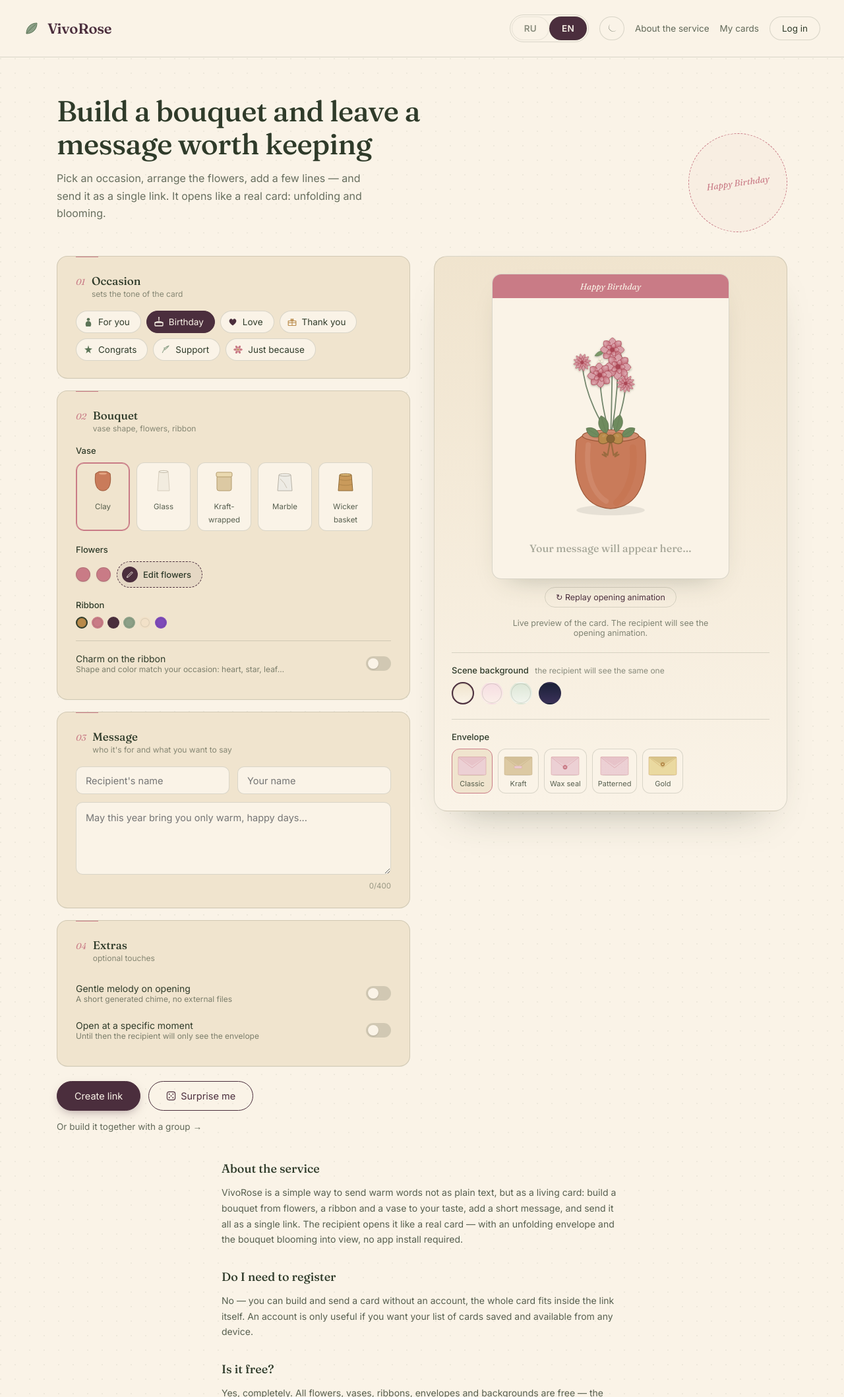
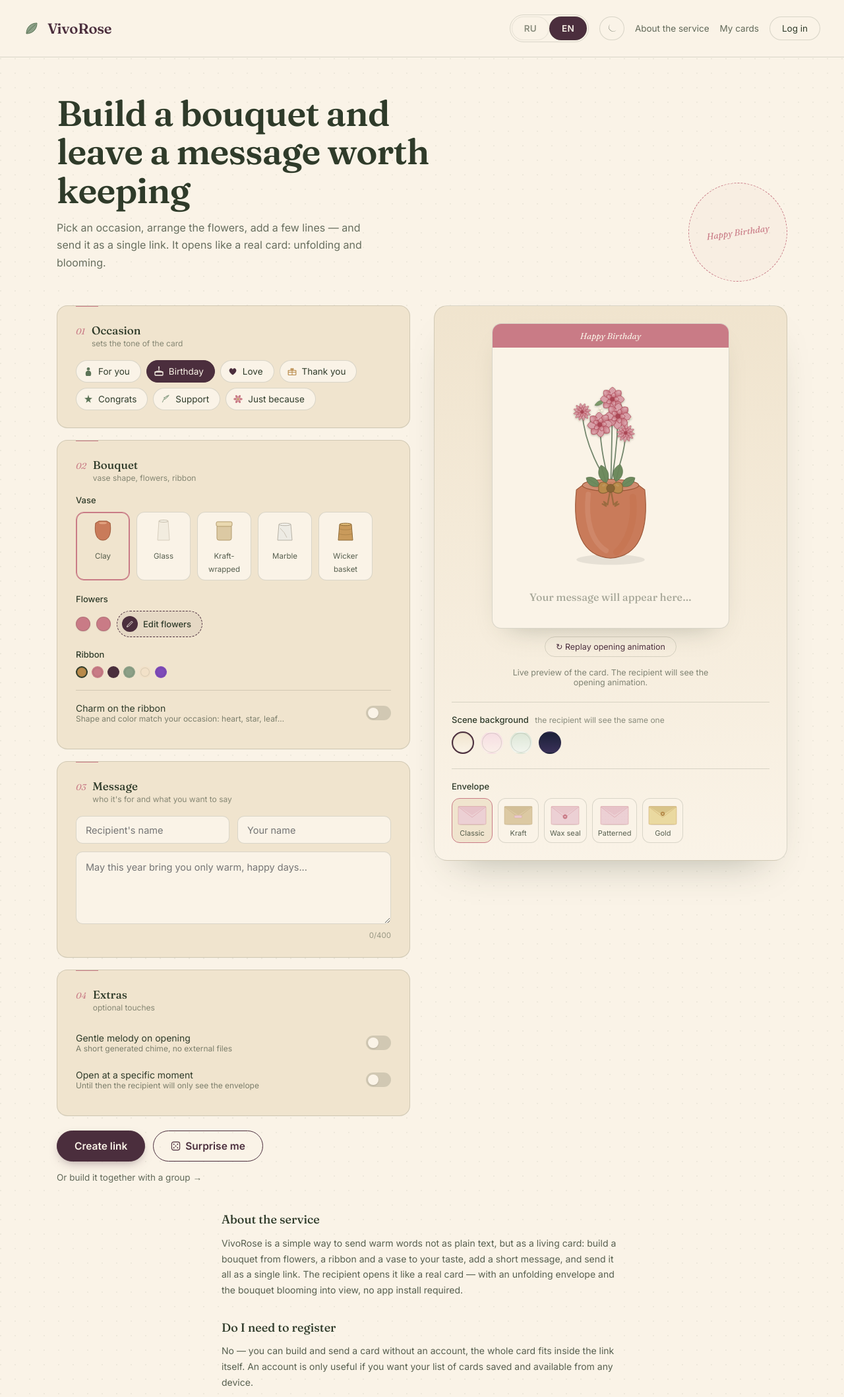
Before and after one commit to Destry20/flower, a website: page public/index.html in a window 1280 px wide. Shown: the top 2118 px of the page at 66% size. Drawn offline with Linux system fonts and the light colour scheme; no server answers.

Commit message:
Bump hero headline and button weight to match competitor benchmarks
Measured against thebouquet.me and digi-bouquet.com: this site's h1 was
44px/500 vs their 72px and 48px/700 — noticeably quieter as the first
thing a visitor sees. Buttons had no font-weight set at all (inherited
plain body-text 400) vs their 500 at a larger size. Bumped both, kept
the increase modest rather than copying their scale outright — stays in
the site's own quieter editorial register instead of shouting.

```diff
--- a/public/style/main.css
+++ b/public/style/main.css
@@ -233,7 +233,14 @@ a{color:var(--accent);}
   padding:56px 0 36px;
   display:grid; grid-template-columns:1.1fr .9fr; gap:40px; align-items:end;
 }
-.hero h1{font-size:44px; line-height:1.14; letter-spacing:-.015em; color:var(--ink);}
+/* 44px/500 читался заметно тише заголовков конкурентов в этой же нише
+   (72px и 48px/700 у двух проверенных) — не копируем их масштаб один в
+   один (это не в духе спокойной редакционной подачи бренда), но поднимаем
+   и размер, и начертание настолько, чтобы первый экран не терялся рядом. */
+.hero h1{font-size:54px; font-weight:600; line-height:1.08; letter-spacing:-.015em; color:var(--ink);}
+@media (max-width:480px){
+  .hero h1{font-size:36px;}
+}
 .hero p{font-size:16px; color:var(--ink); opacity:.72; max-width:46ch; margin-top:14px; line-height:1.65;}
 .hero-stamp{
   justify-self:end;
@@ -542,8 +549,12 @@ input[type=date], input[type=time]{
 .mine-empty{text-align:center; padding:60px 20px; opacity:.6;}
 
 .cta-row{display:flex; gap:12px; margin-top:22px; flex-wrap:wrap;}
+/* font-weight не был задан вовсе — кнопки наследовали обычный текстовый вес
+   (400), тот же, что у обычного абзаца. Для кнопки-действия это читается
+   тише, чем стоило бы: у конкурентов такие кнопки заметно жирнее (500) и
+   крупнее (18px против прежних 14.5px здесь). */
 .btn{
-  border-radius:999px; padding:13px 26px; font-size:14.5px; cursor:pointer;
+  border-radius:999px; padding:13px 26px; font-size:15.5px; font-weight:600; cursor:pointer;
   border:1px solid var(--plum); transition:background-color .15s ease, transform .12s ease, box-shadow .15s ease;
 }
 .btn-primary{background:var(--plum); color:var(--pale); border-color:var(--plum); box-shadow:0 6px 16px -6px rgba(75,46,61,0.5);}
```
